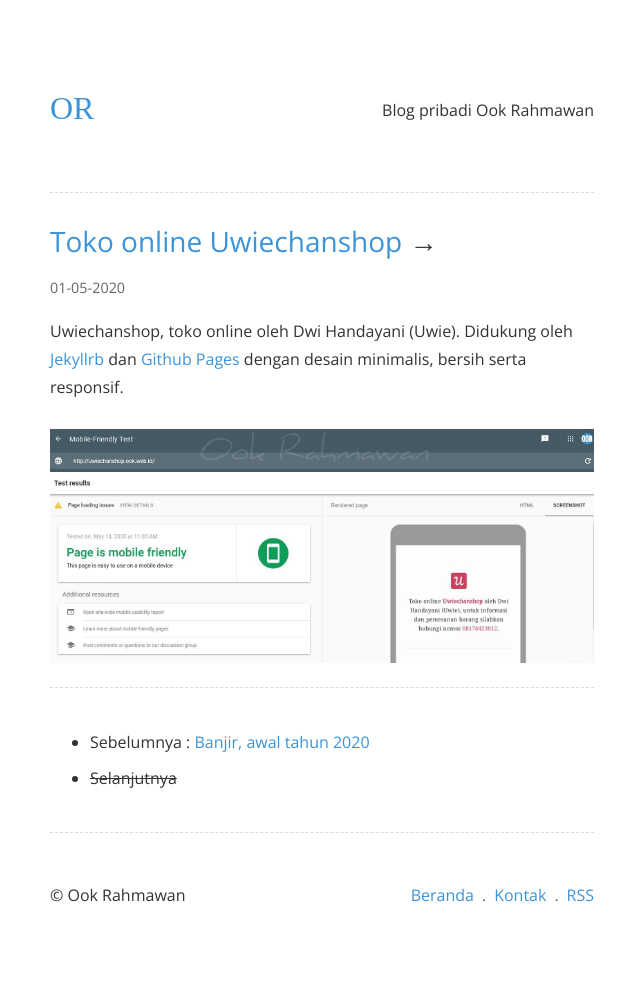
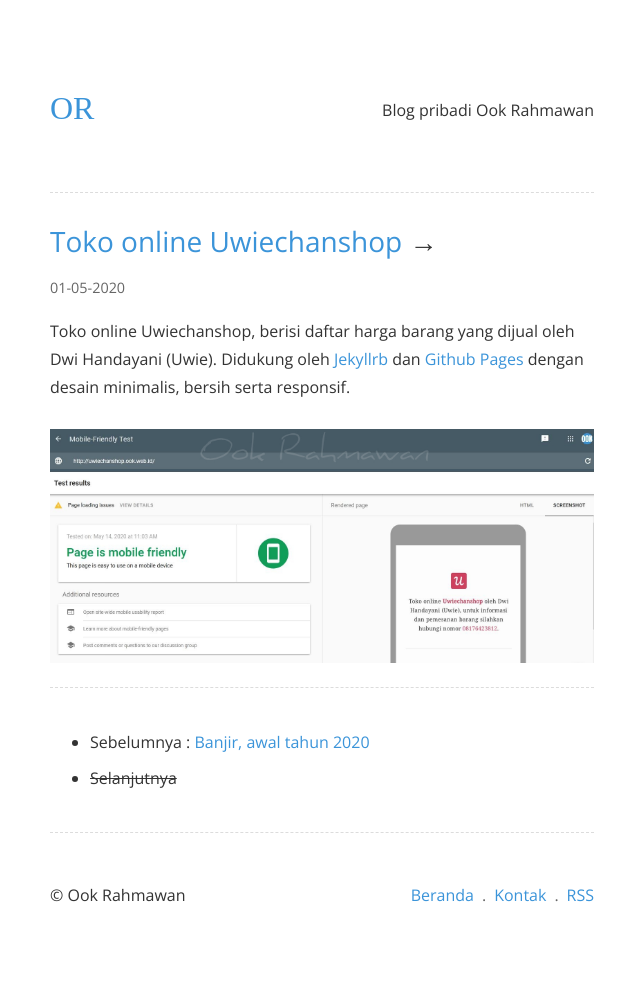
Before and after one commit to krhmwn/krhmwn.github.io, a Jekyll site: the page built from _posts/2020-05-01-toko-online-uwiechanshop.markdown, in a window 1280 px wide. Shown: the whole page, without its empty margins (318-958 px from the left). Built offline with Jekyll 4.4.1, drawn with Linux system fonts in a browser that asks for light colours; some web fonts are replaced.

Commit message:
Update 16.10.2020.

```diff
--- a/_posts/2020-05-01-toko-online-uwiechanshop.markdown
+++ b/_posts/2020-05-01-toko-online-uwiechanshop.markdown
@@ -7,5 +7,5 @@
 link: http://uwiechanshop.ook.web.id/
 ---
 
-Uwiechanshop, toko online oleh Dwi Handayani (Uwie). Didukung oleh [Jekyllrb](https://jekyllrb.com/) dan [Github Pages](https://pages.github.com/) dengan desain minimalis, bersih serta responsif.
+Toko online Uwiechanshop, berisi daftar harga barang yang dijual oleh Dwi Handayani (Uwie). Didukung oleh [Jekyllrb](https://jekyllrb.com/) dan [Github Pages](https://pages.github.com/) dengan desain minimalis, bersih serta responsif.
 ![uwiechanshop](/img/Uwiechanshop.jpg)
```
